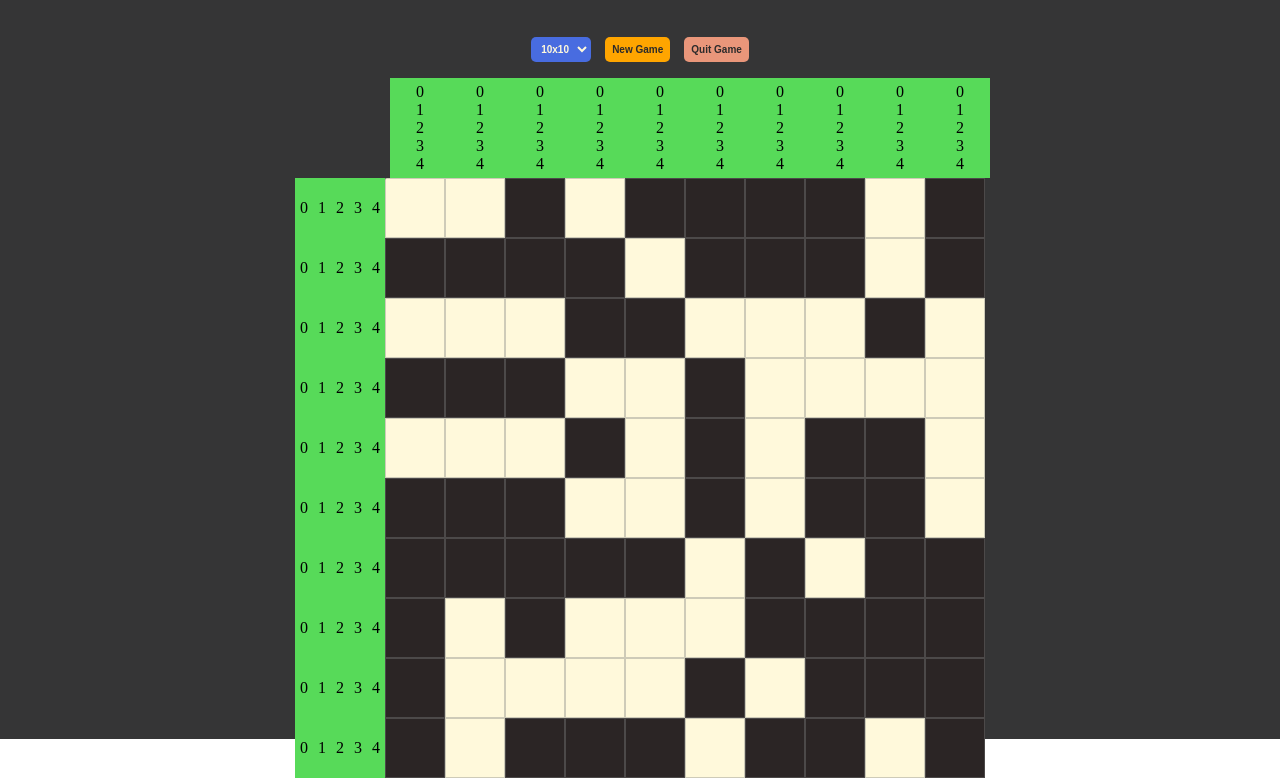
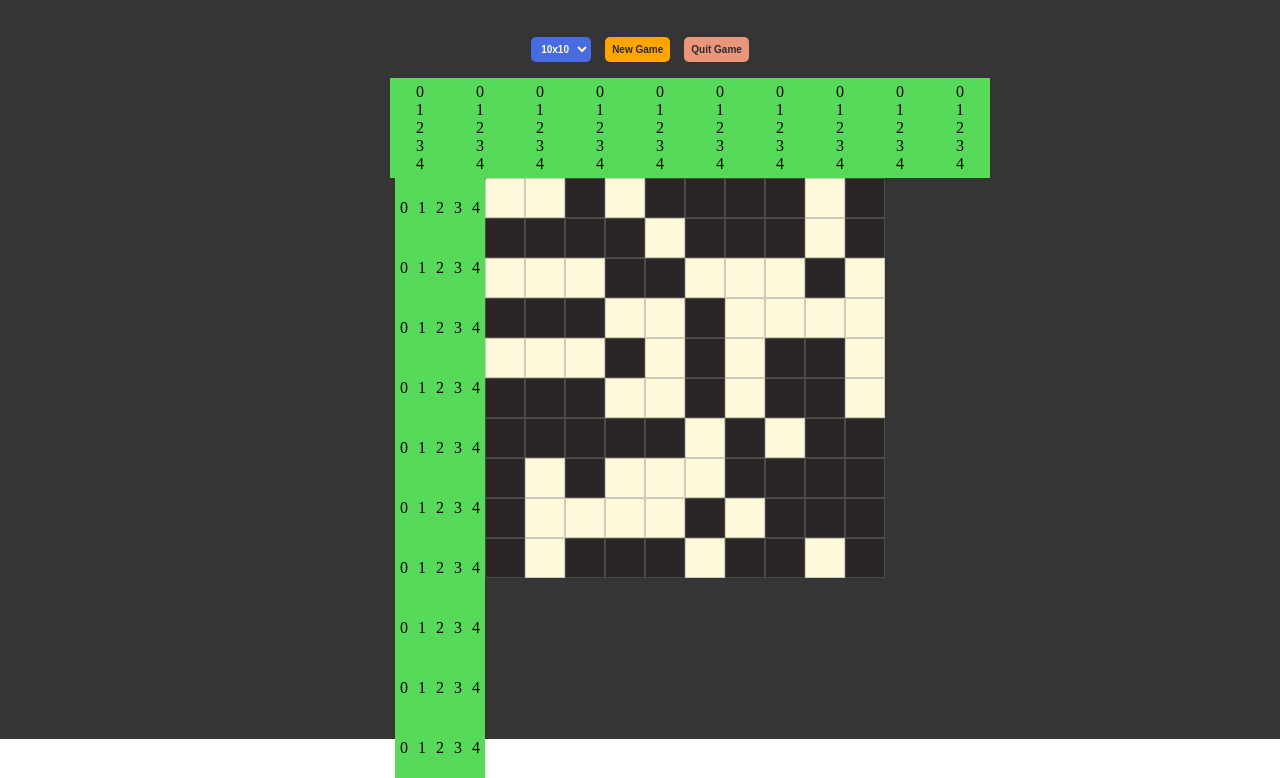
Before and after one commit to Sivdan777/dessin_cache, a plain HTML site: page index.html in a window 1280 px wide. Shown: the part 61-839 px from the top of the page. Drawn offline with Linux system fonts and the light colour scheme.

Commit message:
Update styles.css

```diff
--- a/styles.css
+++ b/styles.css
@@ -14,8 +14,8 @@ html, body {
 }
 
 .grid {
-  height: 600px;
-  width: 600px;
+  height: 400px;
+  width: 400px;
   display: flex;
   flex-wrap: wrap;
   /* background-color: rgba(128, 128, 128, 0.137); */
@@ -24,8 +24,8 @@ html, body {
 }
 
 .grid div {
-  height: 60px;
-  width: 60px;
+  height: 40px;
+  width: 40px;
   font-size: x-large;
   font-weight: bold;
   /* color: brown; */
```
